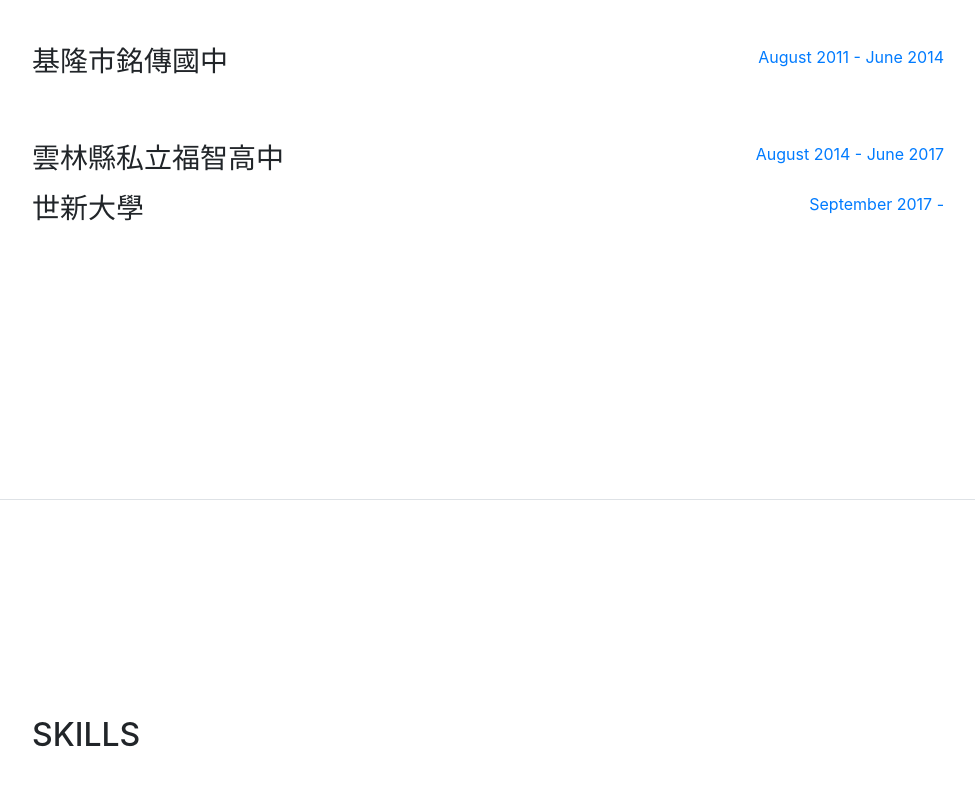
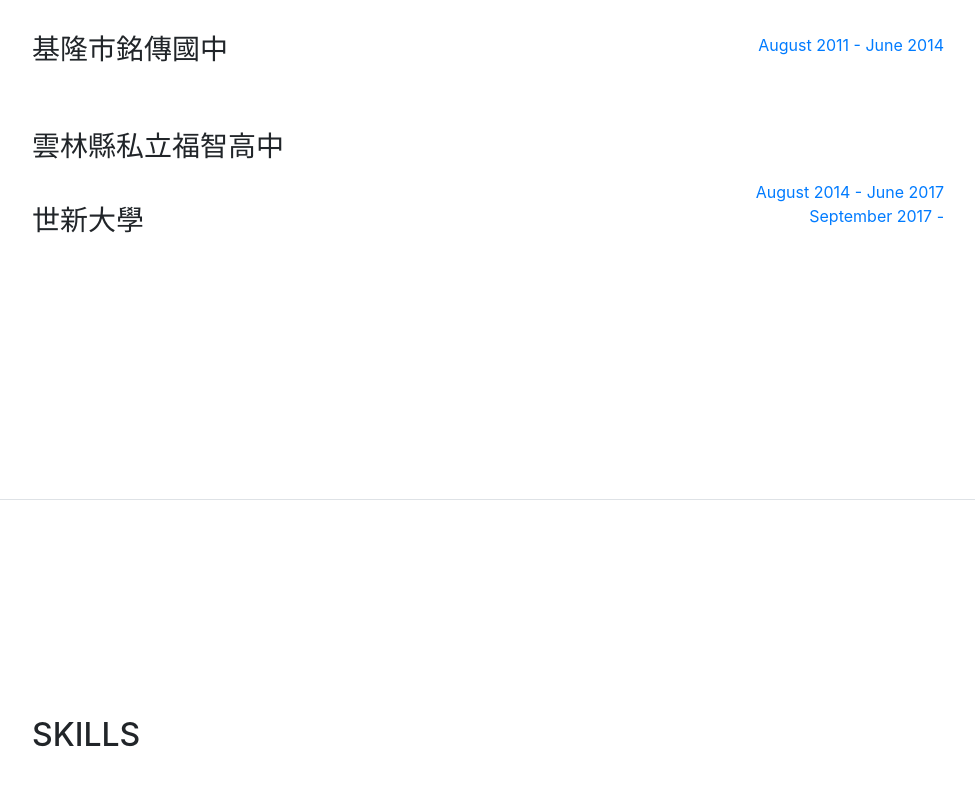
Before and after one commit to chungyentzu/chungyentzu.github.io, a website with bundled scripts: page index.html in a window 1280 px wide. Shown: the part 2243-3043 px from the top of the page, without its empty margins (288-1263 px from the left). Built offline with nearby package versions, Linux system fonts and the light colour scheme; a web font is replaced by a local one.

Commit message:
Add files via upload

```diff
--- a/index.html
+++ b/index.html
@@ -179,7 +179,7 @@
             </div>
           </div>
 
-          <div class="resume-item d-flex flex-column flex-md-row">
+          <div class="resume-item d-flex flex-column flex-md-5">
             <div class="resume-content mr-auto">
               <h3 class="mb-0">雲林縣私立福智高中</h3>
               <div class="subheading mb-3"></div>
```
